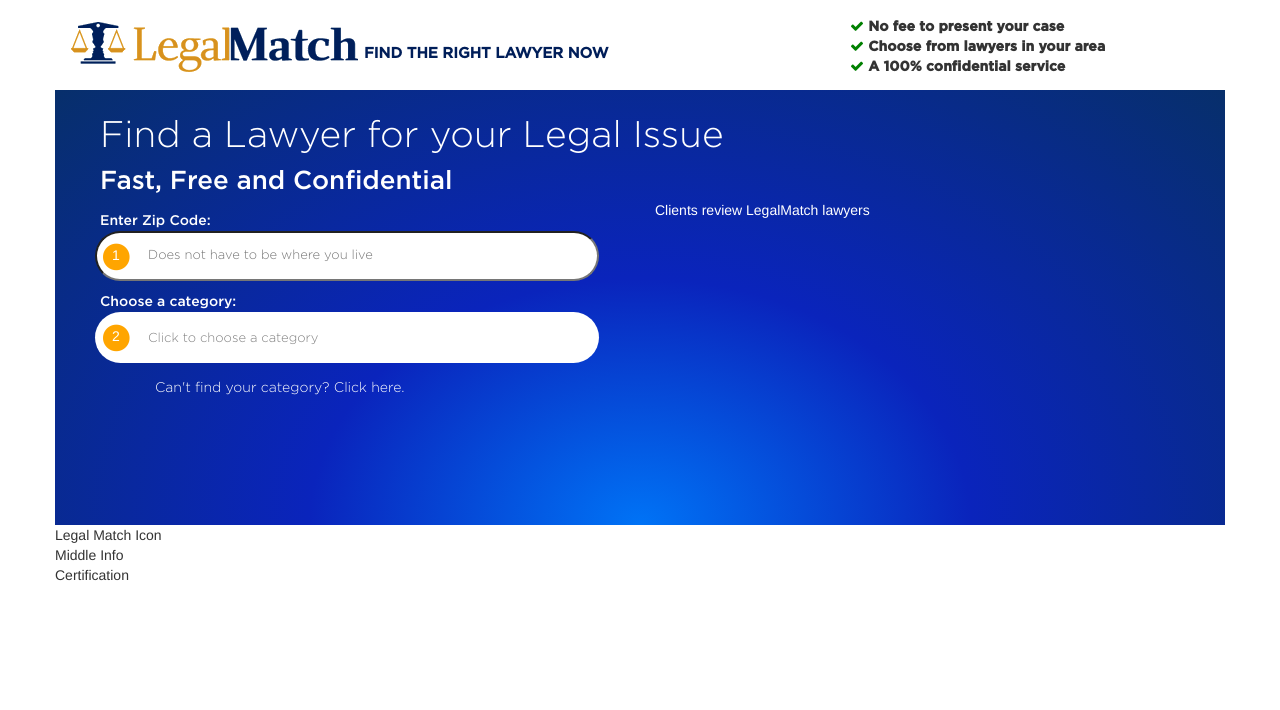
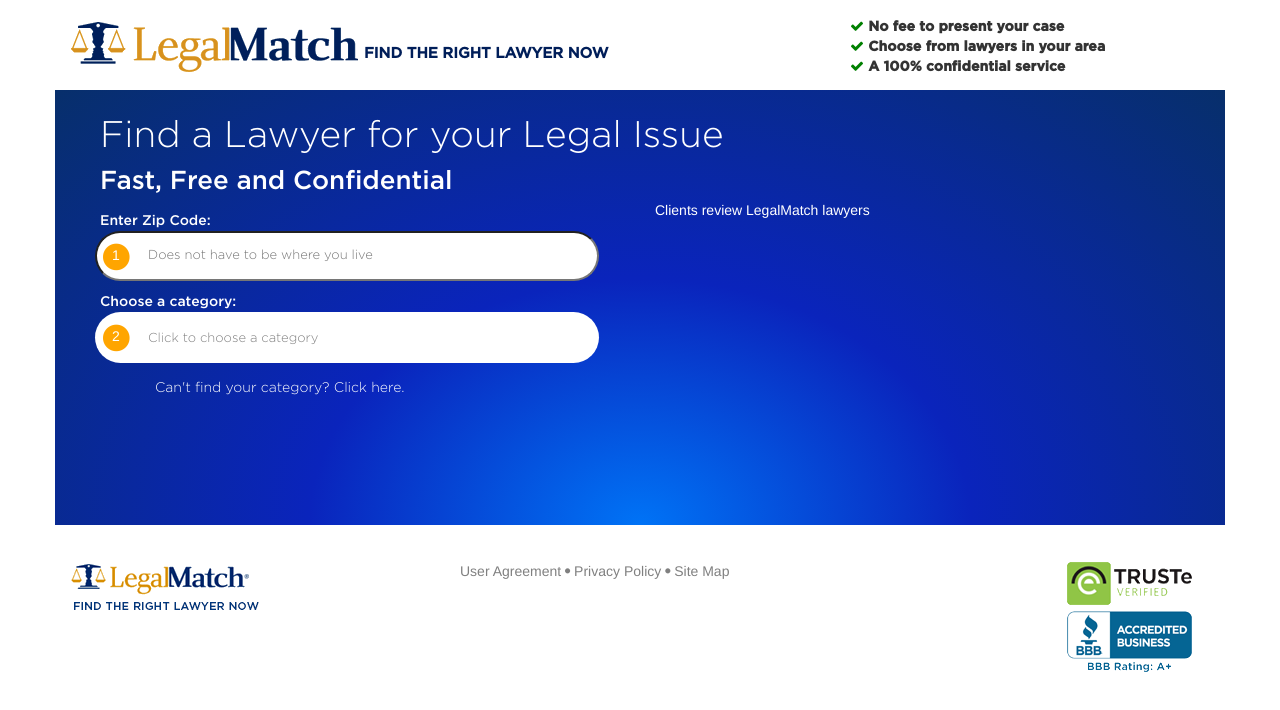
Before and after one commit to ajpyoung/LegalMatchTest, a plain HTML site: page index.html in a window 1280 px wide. Drawn offline with nearby package versions, Linux system fonts and the light colour scheme.

Commit message:
almost done

```diff
--- a/index.html
+++ b/index.html
@@ -17,11 +17,11 @@
 
 <div class="container">
   <div class="row" style="min-height: 90px;">
-    <div class="col-lg-8" style="min-height: 90px;">
+    <div class="col-lg-8 col-md-8 col-sm-8 col-xs-8" style="min-height: 90px;">
     	<img src="./assets/images/index/LegalMatchLogo.png" style="padding-top: 17px;">
     	<span style="font-family: GothamMed;font-weight: bold;color: #001E59;font-size: 15px;position: absolute;bottom: 26px;padding-left: 5px;">FIND THE RIGHT LAWYER NOW</span>
     </div>
-    <div class="col-lg-4" style="font-family: GothamBold;font-weight: bold;">
+    <div class="col-lg-4 col-md-8 col-sm-8 col-xs-8" style="font-family: GothamBold;font-weight: bold;">
     	<div style="padding-top:17px;font-weight: bold;">
 	    	<span><i class="fa fa-check" aria-hidden="true" style="color: green"></i>&nbsp;No fee to present your case</span><br>
 	    	<span><i class="fa fa-check" aria-hidden="true" style="color: green"></i>&nbsp;Choose from lawyers in your area</span><br>
@@ -102,19 +102,24 @@
 	      	</div>
 		</div>
 		<div class="col-lg-6" style="color:white;">
-	    	<span>Clients review LegalMatch lawyers
+	    	<span>Clients review LegalMatch lawyers</span>
 	    </div>
     </div>
   </div>
-  <div class="row">
-    <div class="col">
-    	Legal Match Icon
+  <div class="row" style="padding-top: 36px;">
+    <div class="col-lg-4">
+    	<img src="./assets/images/index/LogoBottom.png">
     </div>
-    <div class="col">
-    	Middle Info
+    <div class="col-lg-4">
+    	<div style="color: gray;">User Agreement <i class="fa fa-circle" aria-hidden="true" style="font-size: 6px;bottom: 3px;position: relative;"></i> Privacy Policy <i class="fa fa-circle" aria-hidden="true" style="font-size: 6px;bottom: 3px;position: relative;"></i> Site Map</div>
     </div>
-    <div class="col">
-    	Certification
+    <div class="col-lg-4" style="text-align: right;">
+    	<div class="col-lg-12">
+    		<img src="./assets/images/index/eTrusted.png">
+    	</div>
+    	<div class="col-lg-12">
+    		<img src="./assets/images/index/BBBCert.png">
+    	</div>
     </div>
   </div>
 </div>
```
Also changed, not shown: assets/images/index/LogoBottom.png (added).
